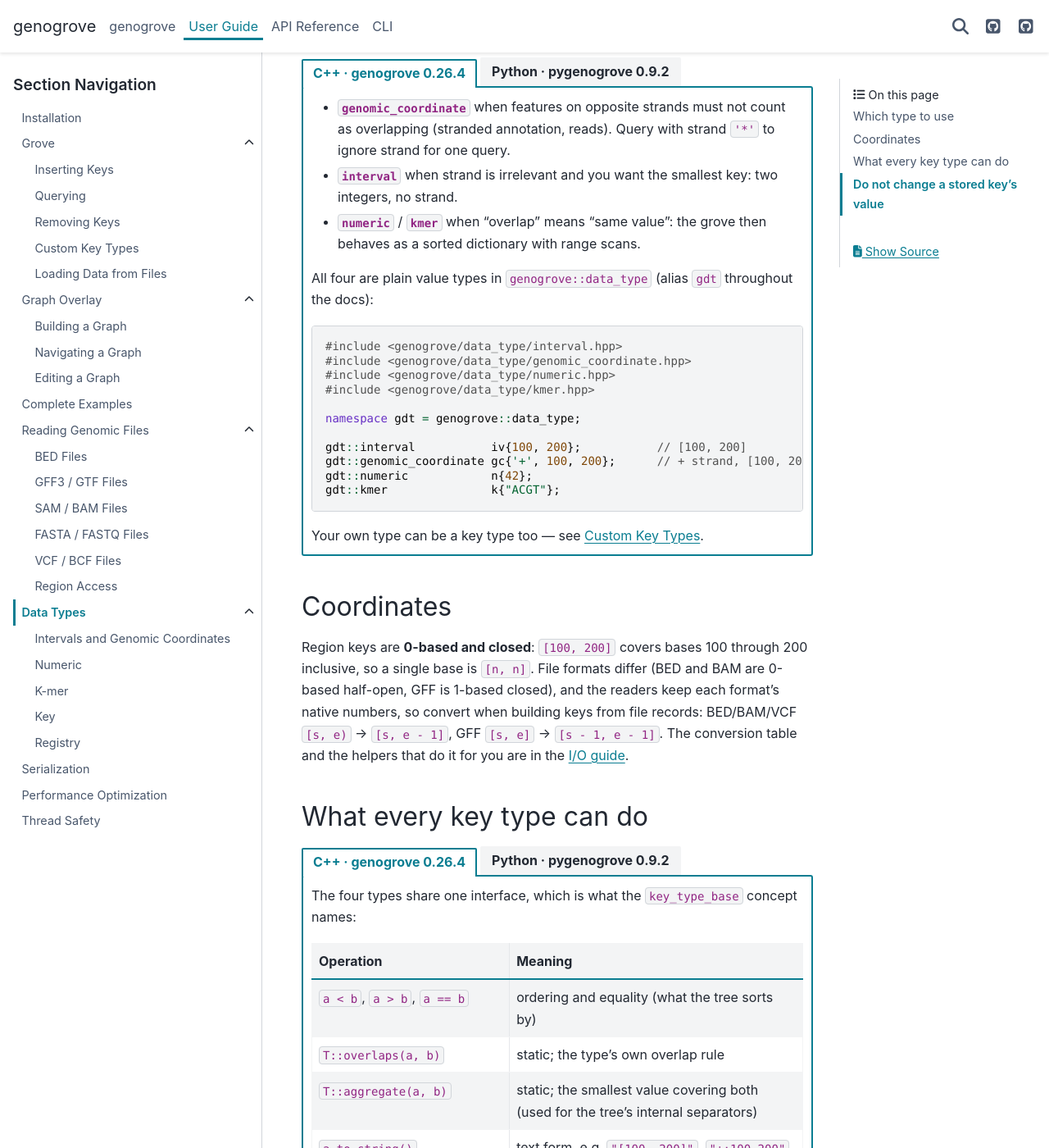
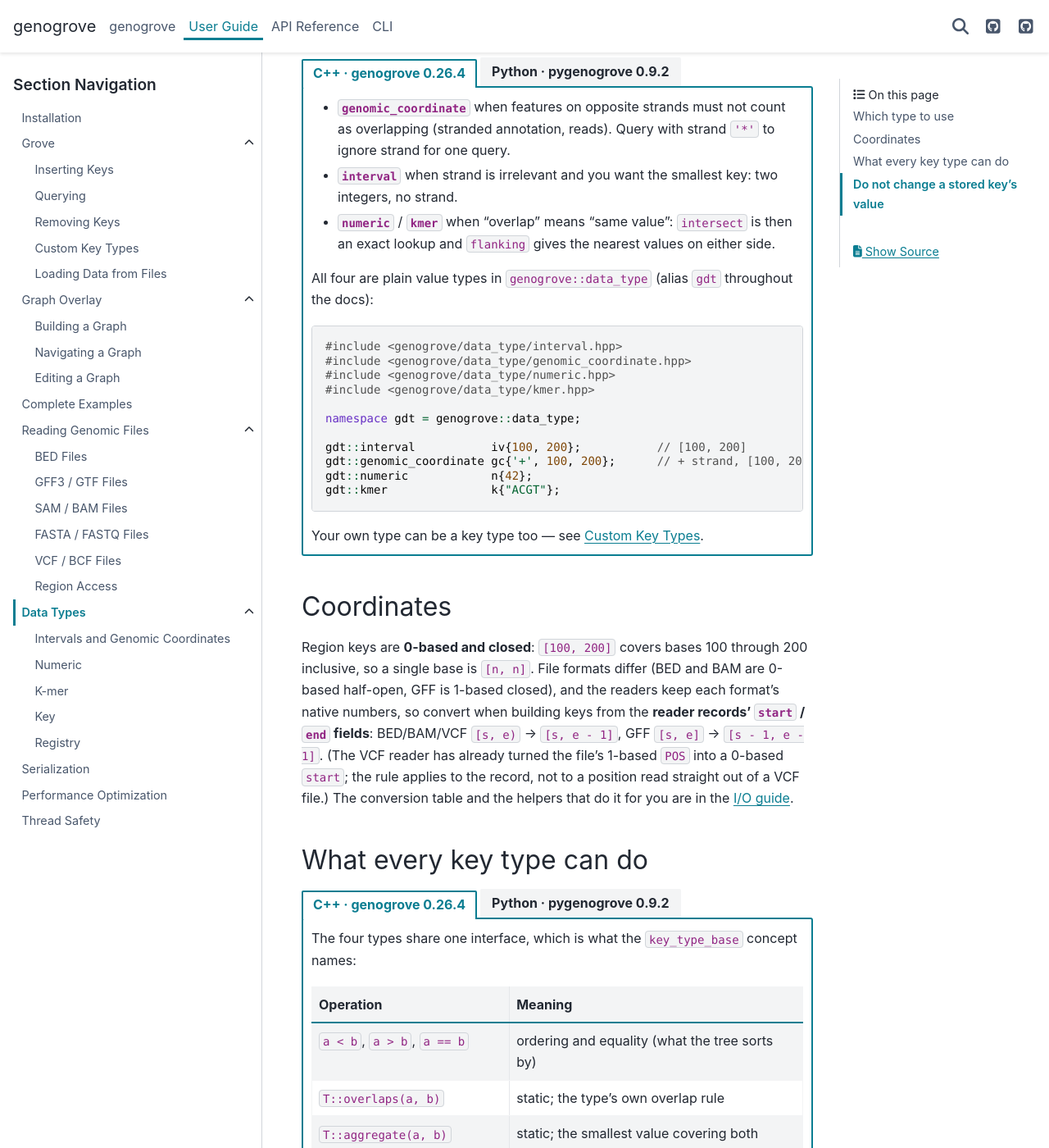
Before and after one commit to genogrove/docs, a Sphinx documentation site: the page built from source/guide/data_types/index.md, in a window 1280 px wide and 1400 px high, scrolled down 1071 px. Shown: the whole window at 82% size. Built offline with Sphinx 7.4.7 and the PyData theme 0.15.4, drawn with Linux system fonts in a browser that asks for light colours; some of the changed text lies outside the part shown.

Commit message:
data_types guide: CodeRabbit review fixes
Exact-lookup wording for the point types, VCF rule scoped to reader fields,
constexpr claim excludes kmer's sequence constructor, hash wording and a
mutable-hash-key warning, key equality scoped to one key class, Key lifetime
wording, self-contained grove snippets, <fstream>, serializer requirement
for registry payloads, intern-during-deserialize caveat; Kmer encoding
constructor only raises for k > 32; rename the shadowing 'any' variable.

````diff
--- a/source/guide/data_types/index.md
+++ b/source/guide/data_types/index.md
@@ -25,8 +25,8 @@
 - **`genomic_coordinate`** when features on opposite strands must not count as overlapping
   (stranded annotation, reads). Query with strand `'*'` to ignore strand for one query.
 - **`interval`** when strand is irrelevant and you want the smallest key: two integers, no strand.
-- **`numeric`** / **`kmer`** when "overlap" means "same value": the grove then behaves as a sorted
-  dictionary with range scans.
+- **`numeric`** / **`kmer`** when "overlap" means "same value": `intersect` is then an exact lookup
+  and `flanking` gives the nearest values on either side.
 
 All four are plain value types in `genogrove::data_type` (alias `gdt` throughout the docs):
 
@@ -55,7 +55,8 @@
   interval class in Python: an unstranded region is `GenomicCoordinate('.', start, end)`, and a
   query that should ignore strand uses `'*'`.
 - **`Numeric`** is the key type of `NumericGrove`, **`Kmer`** of `KmerGrove`: "overlap" means
-  "same value", so those groves behave as sorted dictionaries.
+  "same value", so `intersect` is an exact lookup and `flanking` gives the nearest values on either
+  side.
 
 ```python
 import pygenogrove as pg
@@ -76,9 +77,11 @@
 
 Region keys are **0-based and closed**: `[100, 200]` covers bases 100 through 200 inclusive, so a
 single base is `[n, n]`. File formats differ (BED and BAM are 0-based half-open, GFF is 1-based
-closed), and the readers keep each format's native numbers, so convert when building keys from file
-records: BED/BAM/VCF `[s, e)` → `[s, e - 1]`, GFF `[s, e]` → `[s - 1, e - 1]`. The conversion table
-and the helpers that do it for you are in the {doc}`I/O guide </guide/io/index>`.
+closed), and the readers keep each format's native numbers, so convert when building keys from the
+**reader records' `start` / `end` fields**: BED/BAM/VCF `[s, e)` → `[s, e - 1]`, GFF `[s, e]` →
+`[s - 1, e - 1]`. (The VCF reader has already turned the file's 1-based `POS` into a 0-based `start`;
+the rule applies to the record, not to a position read straight out of a VCF file.) The conversion
+table and the helpers that do it for you are in the {doc}`I/O guide </guide/io/index>`.
 
 ## What every key type can do
 
@@ -98,7 +101,8 @@
 | `a.serialize(os)`, `T::deserialize(is)` | binary persistence (used by `grove::serialize`) |
 
 Constructors, comparisons, getters/setters and `overlaps` are `constexpr`, so they work in
-compile-time contexts:
+compile-time contexts. The one exception is `kmer`'s sequence constructor (`kmer{"ACGT"}`), which
+parses at run time; use `kmer{encoding, k}` when you need a compile-time k-mer.
 
 ```cpp
 constexpr gdt::interval region{100, 200};
@@ -123,10 +127,14 @@
 | `a < b`, `a <= b`, `a > b`, `a >= b`, `a == b` | ordering and equality (what the tree sorts by) |
 | `T.overlaps(a, b)` | static; the type's own overlap rule |
 | `str(a)`, `repr(a)` | text form, e.g. `"+:100-200"`, `"42"`, `"ACGT"` |
-| `hash(a)` | value-based, delegating to the C++ `std::hash`, so Python and C++ hashes agree |
+| `hash(a)` | value-based, built on the C++ `std::hash` of the value, so equal values always hash equal |
 
-That makes all three usable as `set` members, `dict` keys and sort keys. Serialization happens
-through the grove (`Grove.serialize`), not on the values themselves.
+That makes all three usable as `set` members, `dict` keys and sort keys. (The Python integer is not
+guaranteed to be the raw C++ hash value — Python normalises hash results — so do not compare hashes
+across the two languages.) `GenomicCoordinate` and `Numeric` have setters: do not call them on a
+value while it is a `set` member or `dict` key, since the stored hash would no longer match and the
+lookup fails. Serialization happens through the grove (`Grove.serialize`), not on the values
+themselves.
 
 ::::
 
````
Also changed, not shown: source/guide/data_types/interval_coordinate.md (+4 -4 lines), source/guide/data_types/key.md (+9 -6 lines), source/guide/data_types/kmer.md (+12 -4 lines), source/guide/data_types/numeric.md (+11 -1 lines), source/guide/data_types/registry.md (+18 -3 lines).
